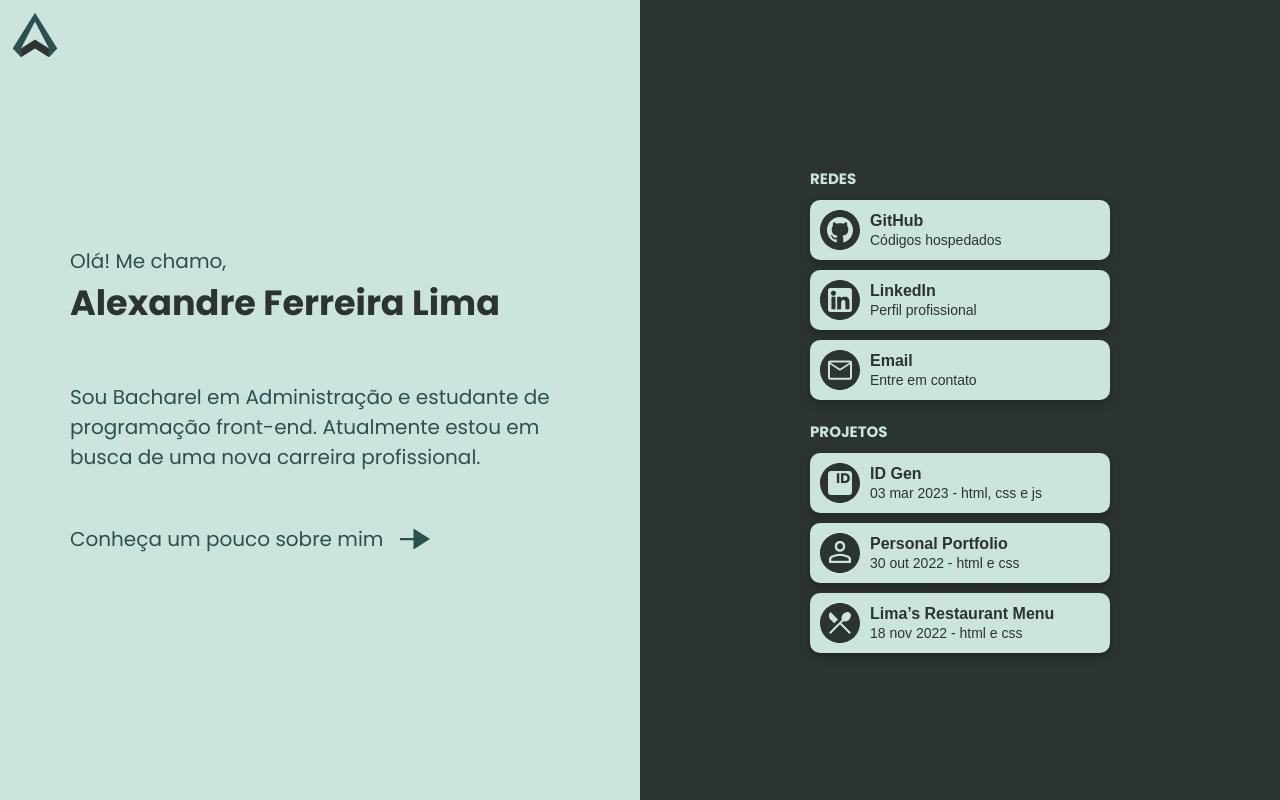
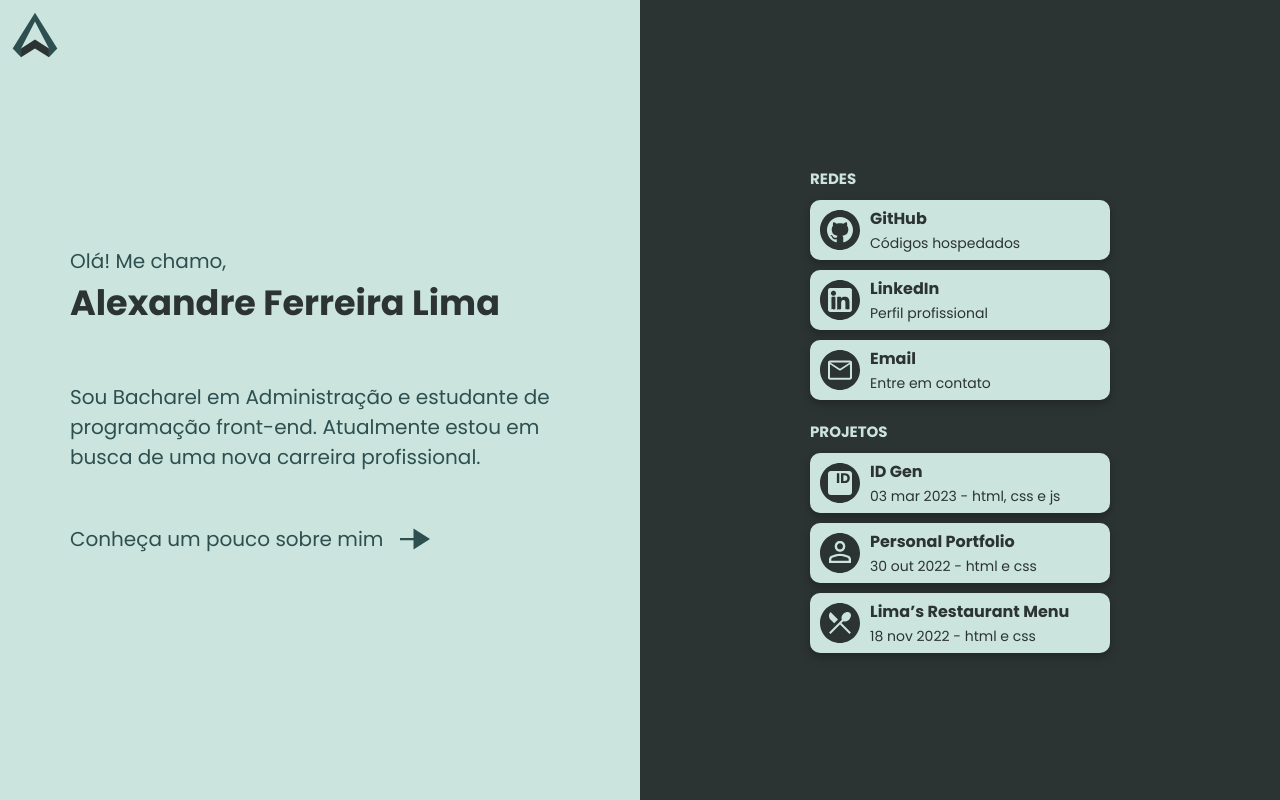
Before and after one commit to alefrrlima/links-page, a website: page index.html in a window 1280 px wide. Drawn offline with Linux system fonts and the light colour scheme.

Commit message:
button fixes

```diff
--- a/index.html
+++ b/index.html
@@ -34,34 +34,28 @@
             <div id="rside-button-container">
 
                <h3>REDES</h3>
-               <a target="_blank" href="https://github.com/alefrrlima">
-                  <button class="btn">
+               <a class="btn" target="_blank" href="https://github.com/alefrrlima">
                   <img src="src/css/images/github.svg" class="btn-image">
-                     <div class="btn-text-content">
-                        <h4>GitHub</h4>
-                        <p>Códigos hospedados</p>
-                     </div>
-                  </button>
+                  <span class="btn-text-content">
+                     <span class="btn-t1">GitHub</span>
+                     <span class="btn-t2">Códigos hospedados</span>
+                  </span>
                </a>
 
-               <a target="_blank" href="https://www.linkedin.com/in/alefrrlima/">
-                  <button class="btn">
+               <a class="btn" target="_blank" href="https://www.linkedin.com/in/alefrrlima/">
                   <img src="src/css/images/linkedin.svg" class="btn-image">
-                     <div class="btn-text-content">
-                        <h4>LinkedIn</h4>
-                        <p>Perfil profissional</p>
-                     </div>
-                  </button>
+                  <span class="btn-text-content">
+                     <span class="btn-t1">LinkedIn</span>
+                     <span class="btn-t2">Perfil profissional</span>
+                  </span>
                </a>
 
-               <a target="_blank" href="mailto:alexandrelima.send@gmail.com">
-                  <button class="btn">
+               <a class="btn" target="_blank" href="mailto:alexandrelima.send@gmail.com">
                   <img src="src/css/images/mail.svg" class="btn-image">
-                     <div class="btn-text-content">
-                        <h4>Email</h4>
-                        <p>Entre em contato</p>
-                     </div>
-                  </button>
+                  <span class="btn-text-content">
+                     <span class="btn-t1">Email</span>
+                     <span class="btn-t2">Entre em contato</span>
+                  </span>
                </a>
 
             </div>
@@ -69,34 +63,28 @@
             <div id="rside-button-container">
 
                <h3>projetos</h3>
-               <a target="_blank" href="https://alefrrlima.github.io/id-gen/">
-                  <button class="btn">
+               <a class="btn" target="_blank" href="https://alefrrlima.github.io/id-gen/">
                   <img src="src/css/images/id-gen.svg" class="btn-image">
-                     <div class="btn-text-content">
-                        <h4>ID Gen</h4>
-                        <p>03 mar 2023 - html, css e js</html></p>
-                     </div>
-                  </button>
+                  <span class="btn-text-content">
+                     <span class="btn-t1">ID Gen</span>
+                     <span class="btn-t2">03 mar 2023 - html, css e js</html></span>
+                  </span>
                </a>
 
-               <a target="_blank" href="https://alefrrlima.github.io/personal-portfolio/">
-                  <button class="btn">
+               <a class="btn" target="_blank" href="https://alefrrlima.github.io/personal-portfolio/">
                   <img src="src/css/images/portfolio.svg" class="btn-image">
-                     <div class="btn-text-content">
-                        <h4>Personal Portfolio</h4>
-                        <p>30 out 2022 - html e css</html></p>
-                     </div>
-                  </button>
+                  <span class="btn-text-content">
+                     <span class="btn-t1">Personal Portfolio</span>
+                     <span class="btn-t2">30 out 2022 - html e css</html></span>
+                  </span>
                </a>
 
-               <a target="_blank" href="https://alefrrlima.github.io/limas-restaurant-menu/">
-                  <button class="btn">
+               <a class="btn" target="_blank" href="https://alefrrlima.github.io/limas-restaurant-menu/">
                   <img src="src/css/images/menu.svg" class="btn-image">
-                     <div class="btn-text-content">
-                        <h4>Lima’s Restaurant Menu</h4>
-                        <p>18 nov 2022 - html e css</p>
-                     </div>
-                  </button>
+                  <span class="btn-text-content">
+                     <span class="btn-t1">Lima’s Restaurant Menu</span>
+                     <span class="btn-t2">18 nov 2022 - html e css</span>
+                  </span>
                </a>
 
             </div>
--- a/src/css/style.css
+++ b/src/css/style.css
@@ -33,6 +33,7 @@ body {
 main {
    display: flex;
    flex-direction: row;
+   min-width: 32rem;
 }
 
 h1 {
@@ -56,14 +57,6 @@ h3 {
    color: var(--color04);
    font-weight: bold;
    text-transform: uppercase;
-}
-
-h4 {
-   font-size: 1.6rem;
-   color: var(--color01);
-   font-weight: bold;
-   text-align: left;
-   margin-bottom: 0.2rem;
 }
 
 p {
@@ -143,6 +136,21 @@ p {
    background-color: var(--color04);
    filter: drop-shadow(0px 4px 4px rgba(0, 0, 0, 0.25));
    transition: 0.5s;
+}
+
+.btn-t1 {
+   font-size: 1.6rem;
+   color: var(--color01);
+   font-weight: bold;
+   text-align: left;
+   margin-bottom: 0.2rem;
+}
+
+.btn-t2 {
+   font-size: 1.4rem;
+   color: var(--color01);
+   font-weight: 400;
+   text-align: left;
 }
 
 .btn:hover, .btn:focus {
```
Lines whose indentation alone changed are shown as unchanged.
